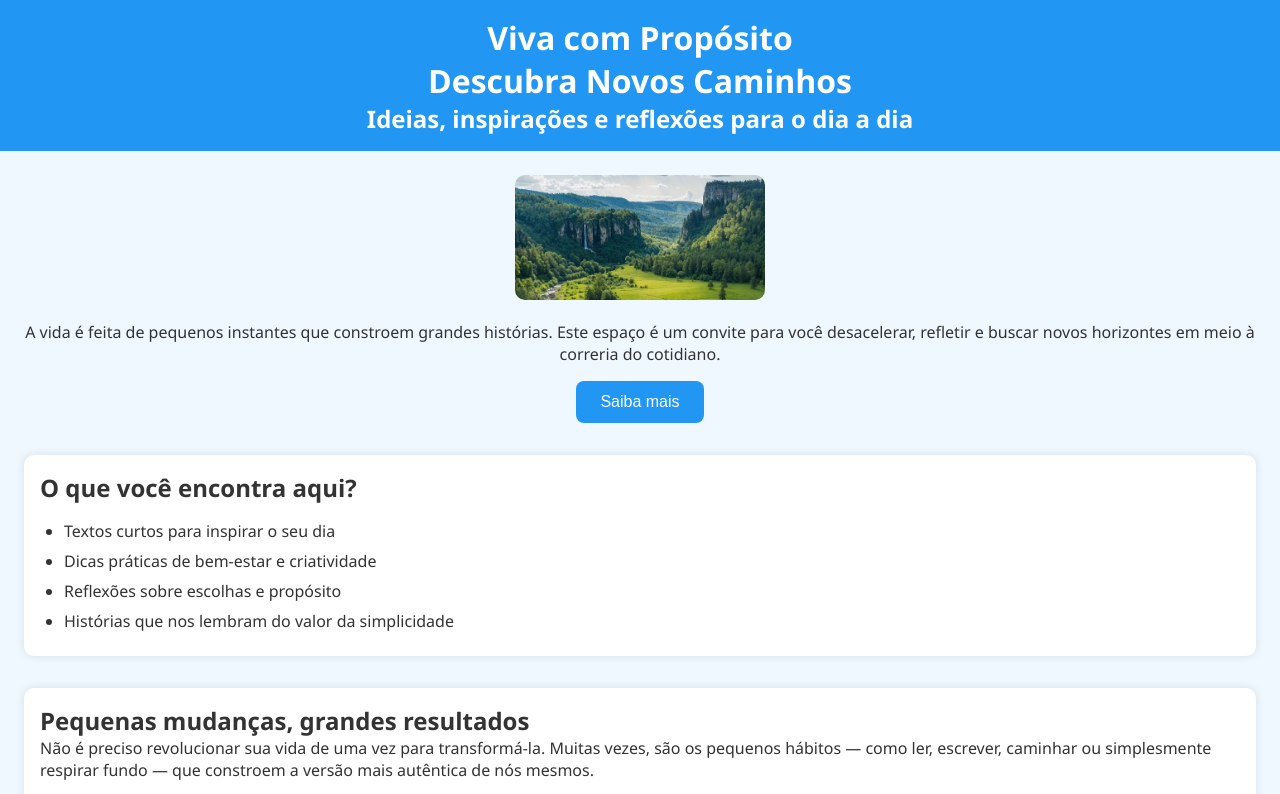
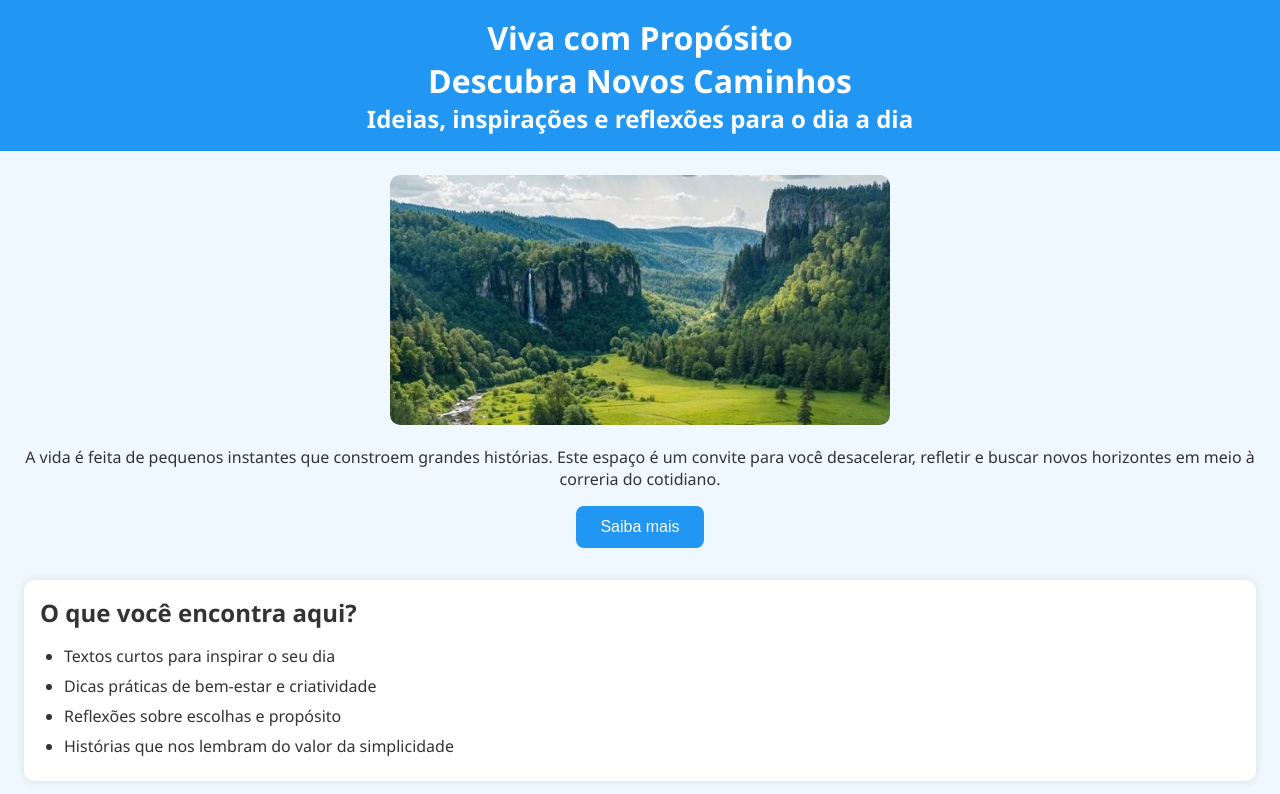
Before and after one commit to stefanykitzberger/projetoTransferenciaArquivos, a plain HTML site: page index.html in a window 1280 px wide. Shown: the top 794 px of the page. Drawn offline with Linux system fonts and the light colour scheme.

Commit message:
atualizando

```diff
--- a/index.html
+++ b/index.html
@@ -31,7 +31,7 @@
 
     <main>
         <section class="conteudotop">
-            <img src="icons/logo.jpg" alt="Imagem de exemplo" width="250" height="250" />
+            <img src="icons/logo.jpg" alt="Imagem de exemplo" width="500" height="250" />
             <p>
                 A vida é feita de pequenos instantes que constroem grandes histórias.
                 Este espaço é um convite para você desacelerar, refletir e buscar novos
```
